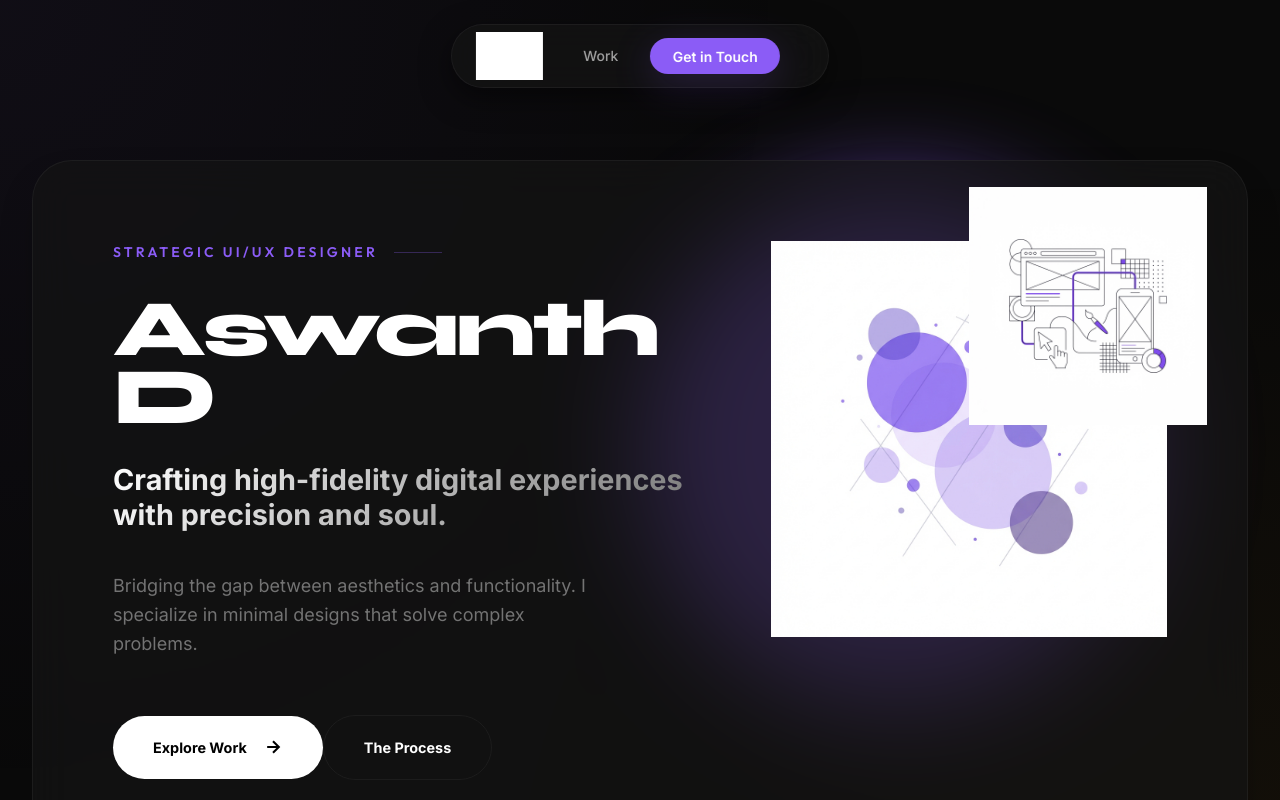
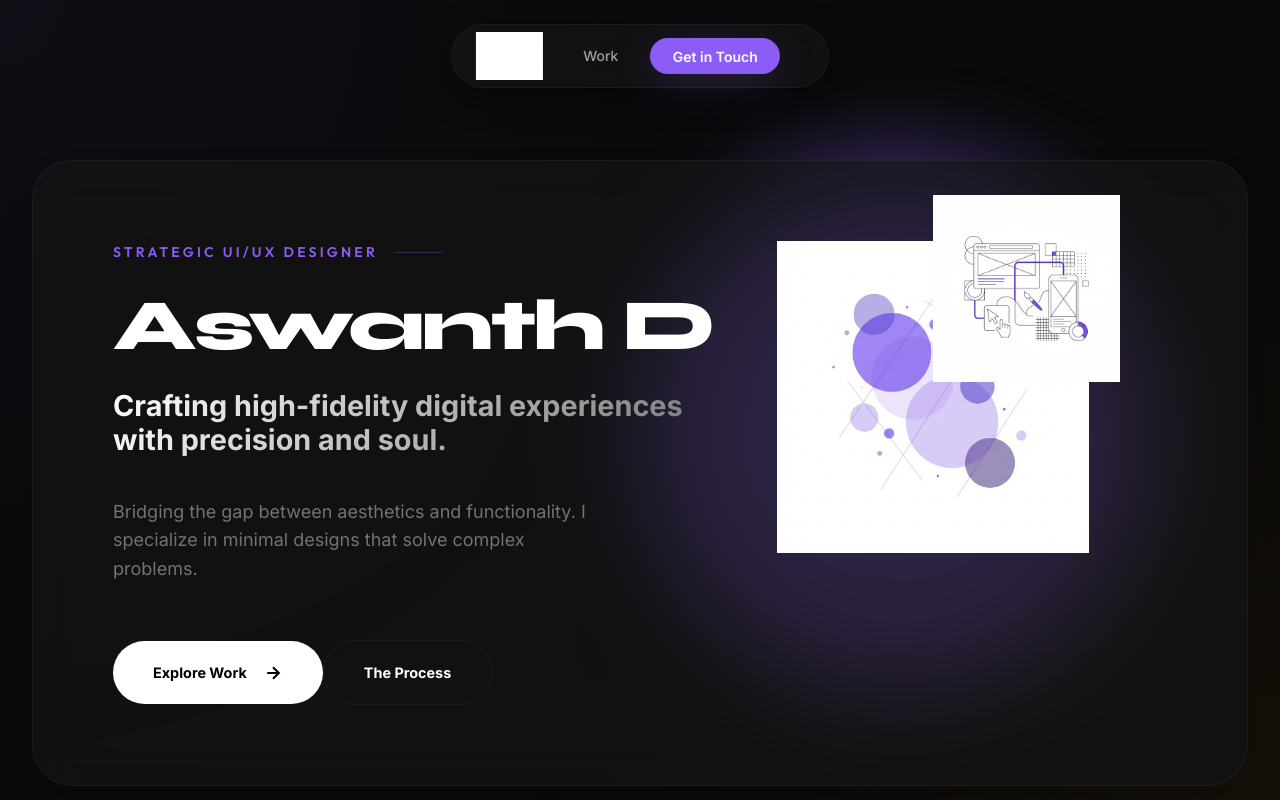
Before and after one commit to Kamiz660/website-portfolio, a React (Vite) app: page / in a window 1280 px wide. Shown: the top 800 px of the page. Built offline with nearby package versions, Linux system fonts and the light colour scheme.

Commit message:
Design Correction: Ensured name fits on one line

```diff
--- a/src/index.css
+++ b/src/index.css
@@ -357,13 +357,15 @@ button {
 
 .hero__name {
   font-family: var(--font-display);
-  font-size: clamp(3rem, 7vw, 5rem);
+  font-size: clamp(2.5rem, 6vw, 4.5rem);
   /* surgically reduced name size as requested */
   font-weight: 800;
   line-height: 0.85;
   letter-spacing: -0.04em;
   margin-bottom: 2rem;
   color: var(--color-white);
+  white-space: nowrap;
+  /* Force single line */
 }
 
 .hero__title {
```
